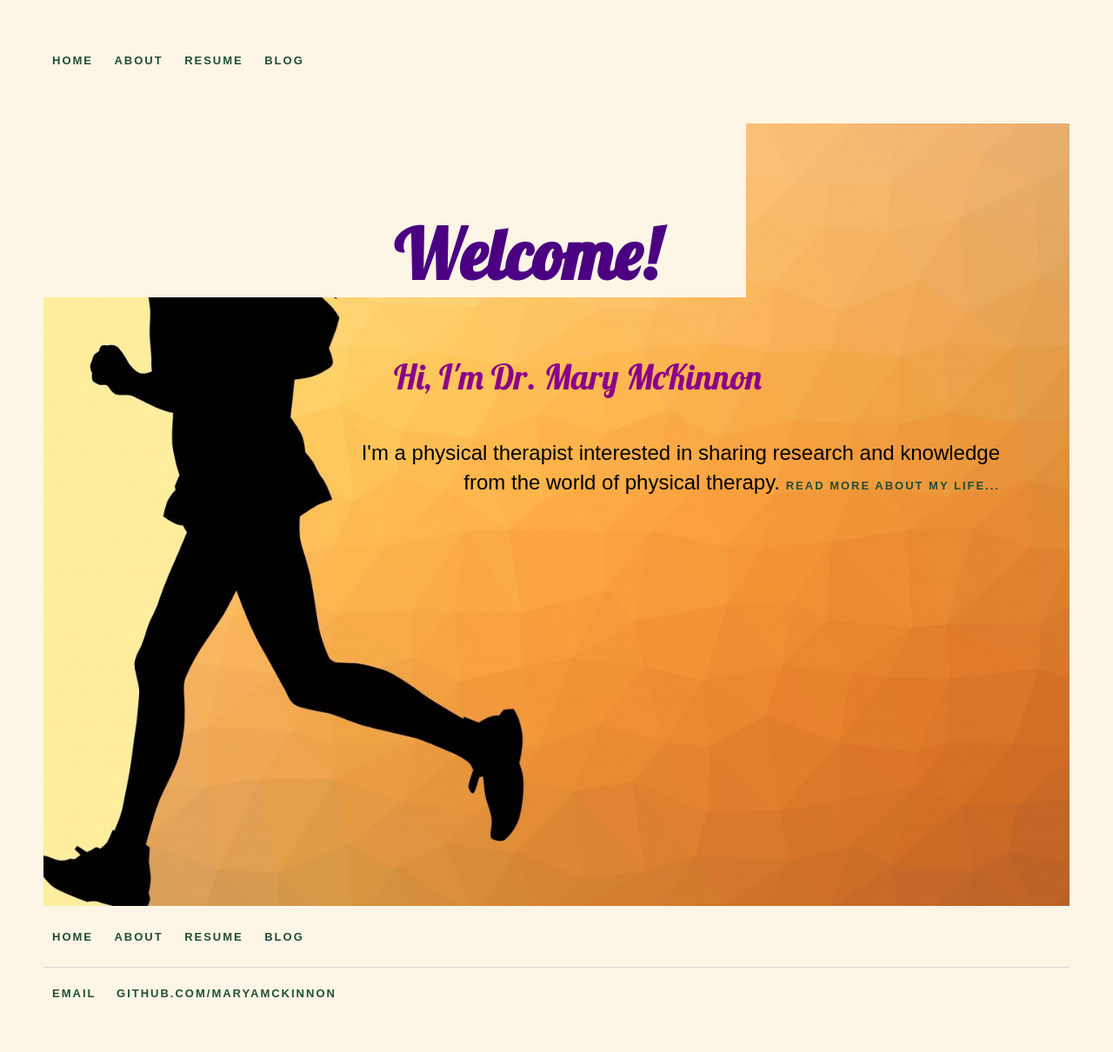
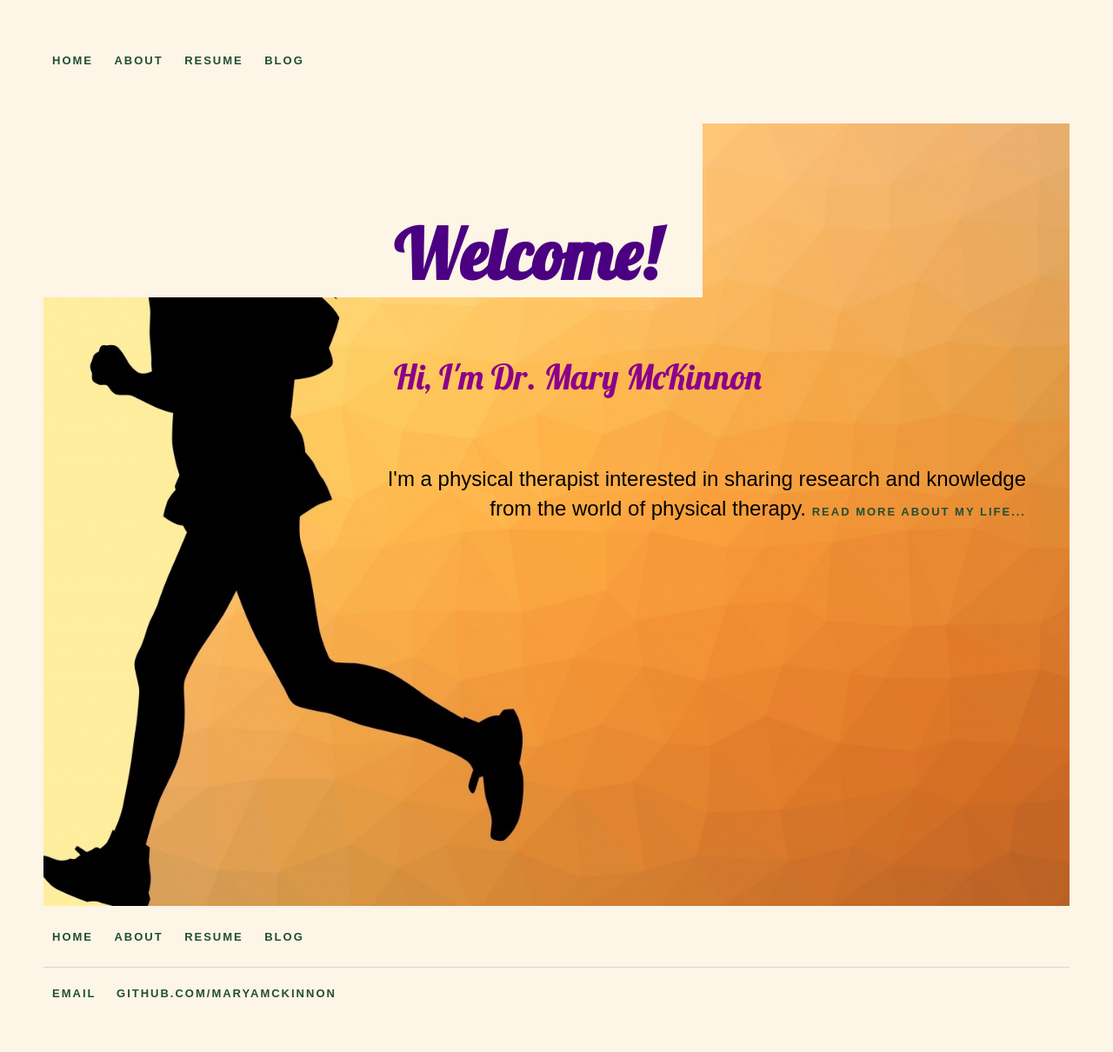
Before and after one commit to maryamckinnon/maryamckinnon.github.io, a Jekyll site: the page built from index.html, in a window 1280 px wide. Shown: the whole page at 87% size. Built offline with Jekyll 4.4.1, drawn with Linux system fonts in a browser that asks for light colours.

Commit message:
Update main.css

```diff
--- a/css/main.css
+++ b/css/main.css
@@ -49,7 +49,7 @@ h1 {
   font-family: 'Lobster', sans-serif;
   font-size: 80px;
   padding-top: 100px;
-  padding-right: 100px;
+  padding-right: 50px;
   font-weight: bold;
   text-align: right;
   background-color: oldlace;
@@ -64,7 +64,7 @@ h2 {
     top: 20%;
     color: #8C008A;
     font-weight: normal;
-    padding-right: 80px
+    padding-right: 50px;
     padding-bottom: 30px;
     width: 70%;
 }
@@ -73,7 +73,7 @@ p {
     font-size: 1.5em;
     line-height: 1.4em;
     text-align: right;
-    padding-right: 80px;
+    padding-right: 50px;
     font-family: 'Raleway', sans-serif;
     font-weight: normal;
 }
```
